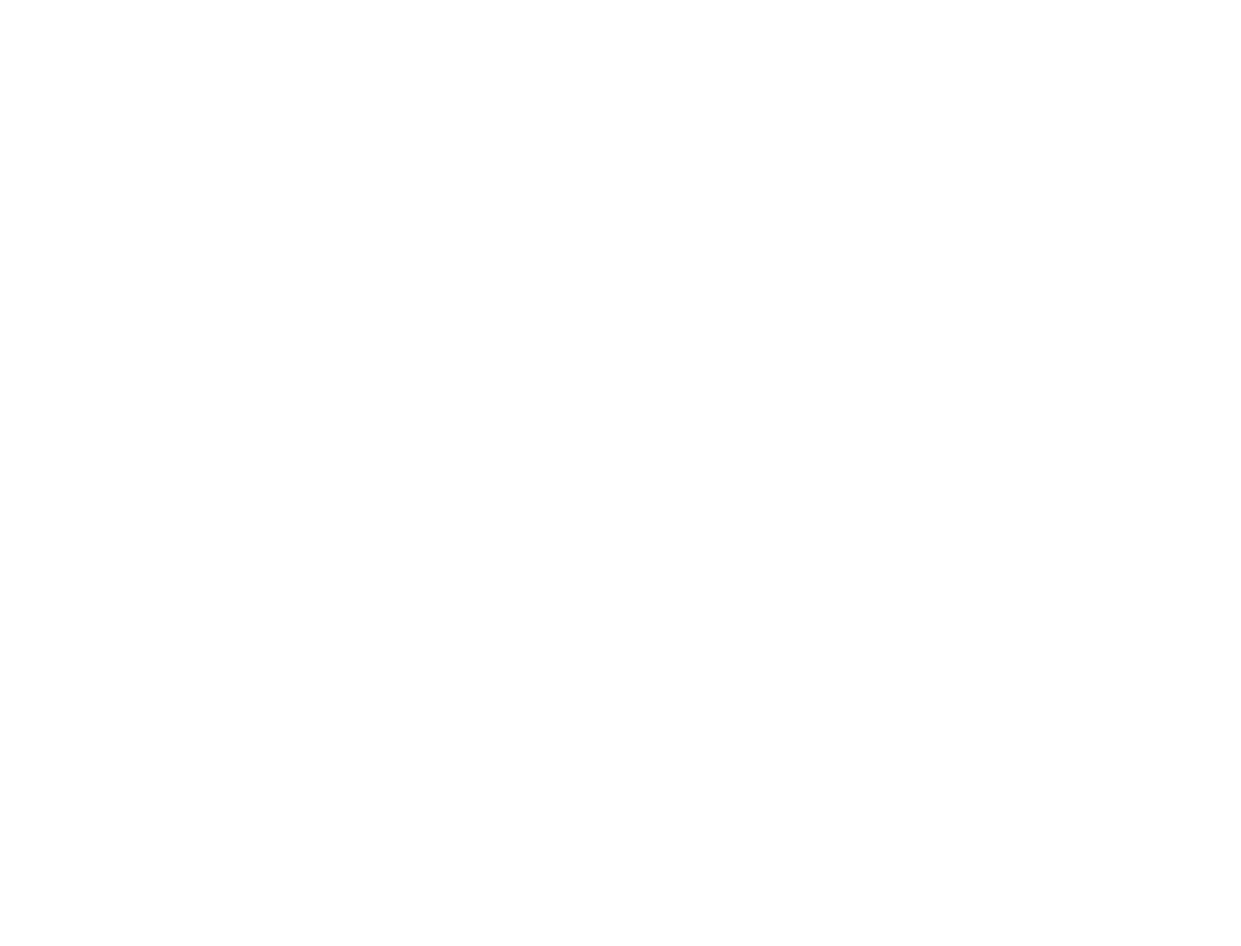
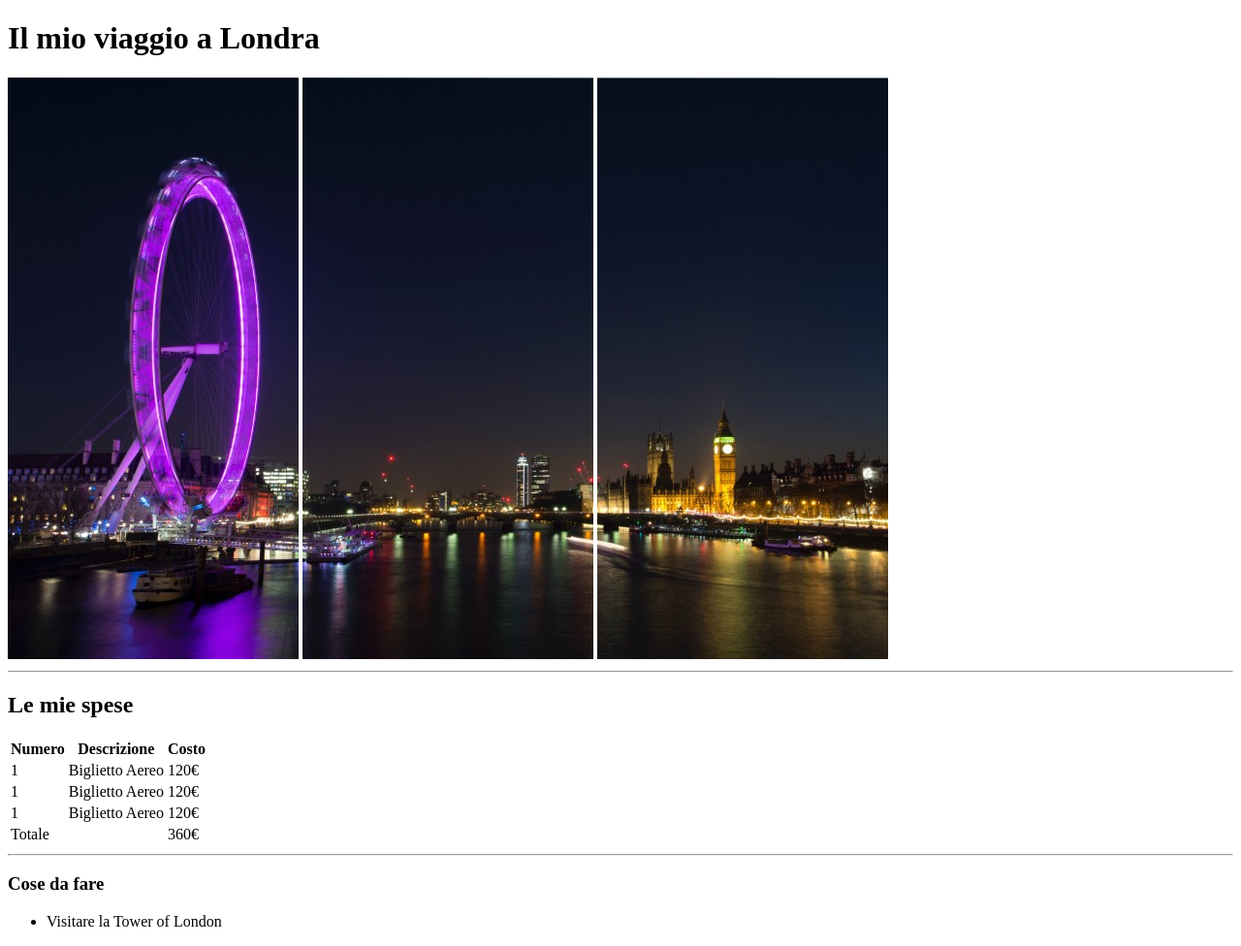
Before and after one commit to Giuseppe2408/html-london-trip, a plain HTML site: page index.html in a window 1280 px wide. Shown: the whole page at 97% size. Before the commit the page ends 800 px from the top, so only its background shows below. Drawn offline with Linux system fonts and the light colour scheme.

Commit message:
fine header e table

```diff
--- a/index.html
+++ b/index.html
@@ -11,15 +11,61 @@
 <body>
     <!-- inizio progetto -->
     <header>
-
+        <h1>Il mio viaggio a Londra</h1>
+        <!-- immagini -->
         <section>
-            <img src="" alt="">
+            <img src="img/img1.jpg" alt="foto di londra">
+            <img src="img/img2.jpg" alt="foto di londra 2">
+            <img src="img/img3.jpg" alt="foto di londra">
         </section>
 
+        <hr>
     </header>
+
     <!-- costi e info a londra -->
     <main>
+        <!-- spese e tabella -->
+        <section>
+            <h2>Le mie spese</h2>
+            <table>
+                <tr>
+                    <th>Numero</th>
+                    <th>Descrizione</th>
+                    <th>Costo</th>
+                </tr>
+                <tr>
+                    <td>1</td>
+                    <td>Biglietto Aereo</td>
+                    <td>120&euro;</td>
+                </tr>
 
+                <tr>
+                    <td>1</td>
+                    <td>Biglietto Aereo</td>
+                    <td>120&euro;</td>
+                </tr>
+
+                <tr>
+                    <td>1</td>
+                    <td>Biglietto Aereo</td>
+                    <td>120&euro;</td>
+                </tr>
+
+                <tr>
+                    <td>Totale</td>
+                    <td></td>
+                    <td>360&euro;</td>
+                </tr>
+            </table>
+            <hr>
+        </section>
+        <!-- cose da fare e lista -->
+        <section>
+            <h3>Cose da fare</h3>
+            <ul>
+                <li>Visitare la Tower of London</li>
+            </ul>
+        </section>
 
     </main>
     <!-- fine progetto -->
```
